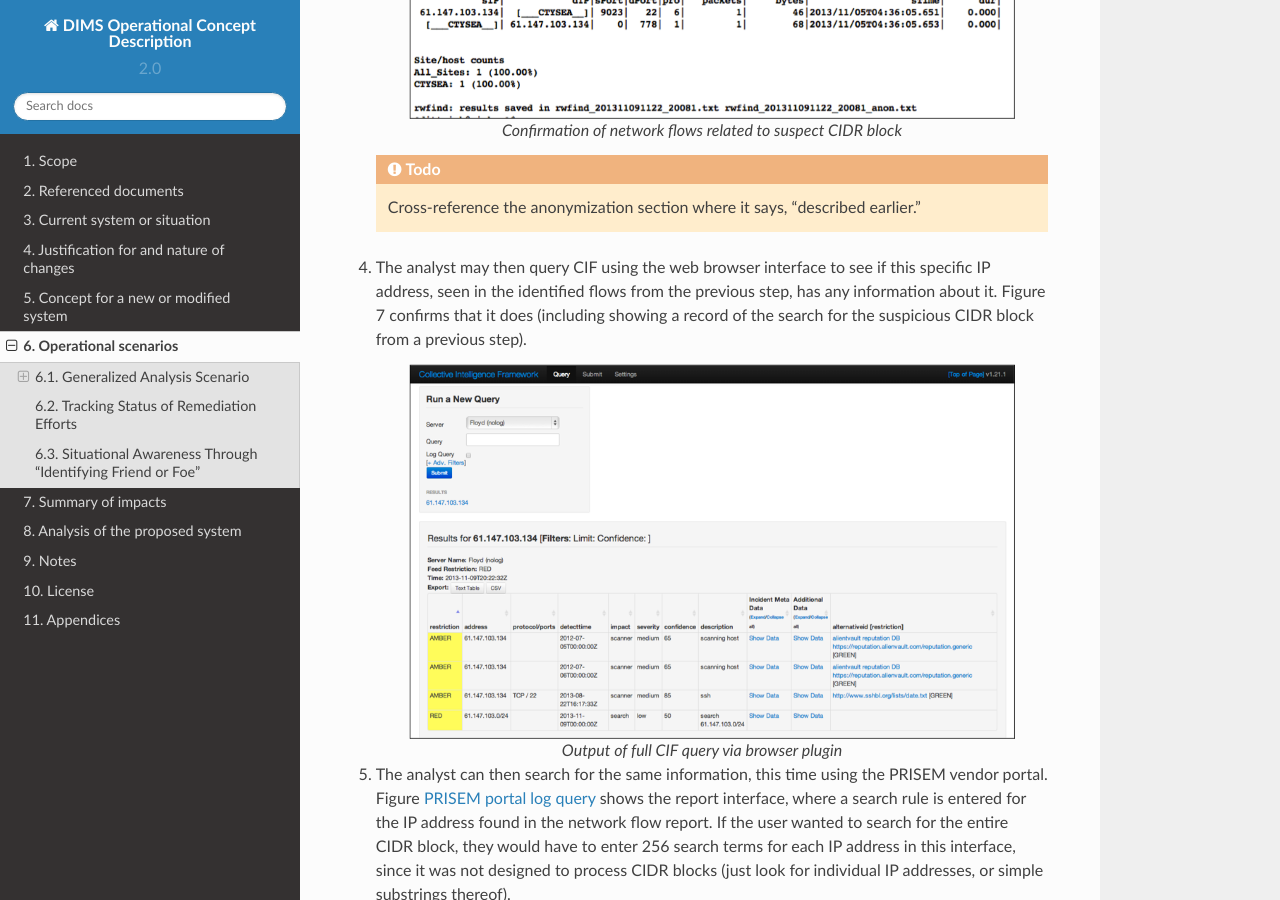
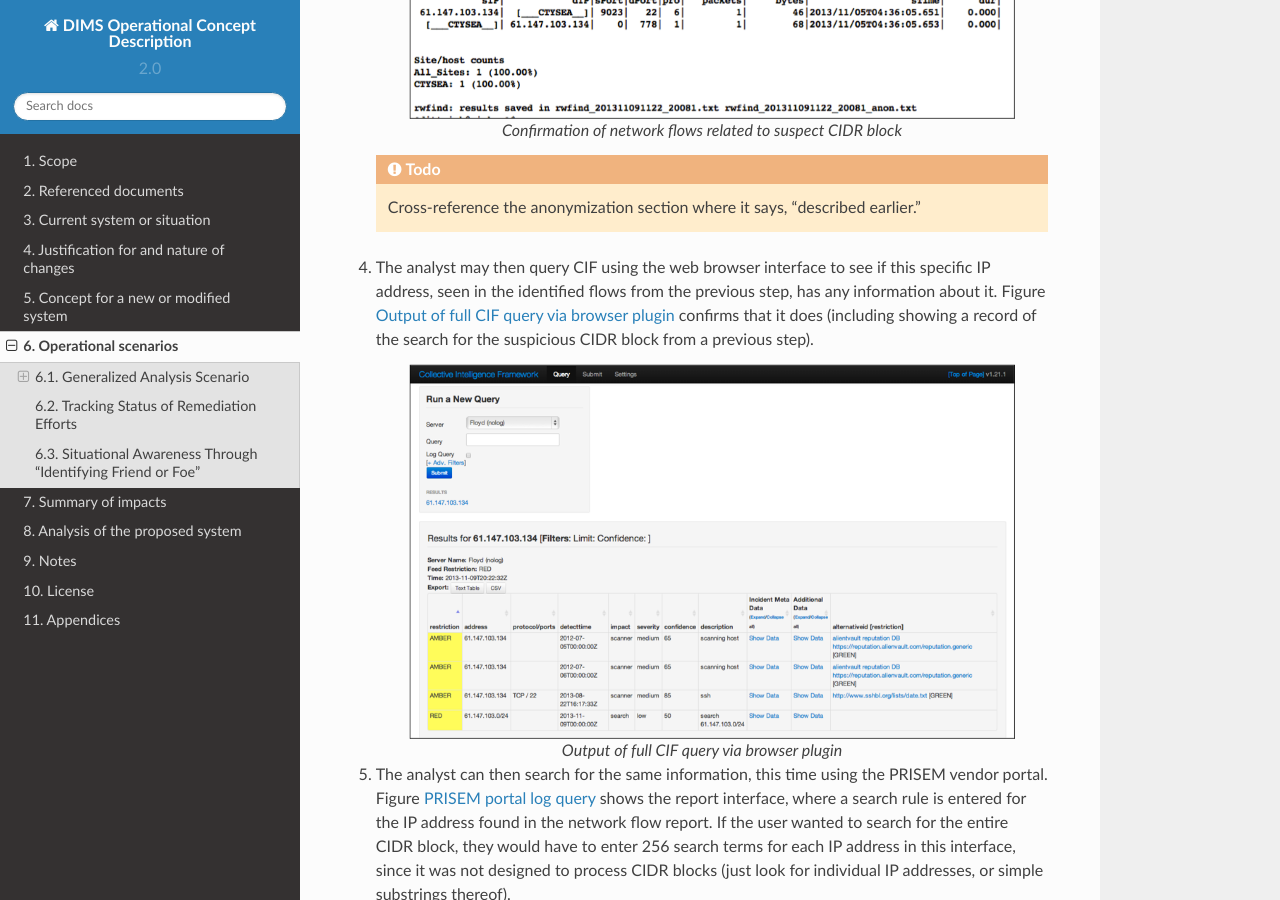
Before and after one commit to uw-dims/dims-ocd, a Sphinx documentation site: the page built from source/operationalscenarios.rst, in a window 1280 px wide and 900 px high, scrolled down 2176 px. Built offline with Sphinx 7.4.7 and the Read the Docs theme 2.0.0, drawn with Linux system fonts in a browser that asks for light colours; some of the changed text lies outside the part shown.

Commit message:
Fix unlinked figure references

```diff
--- a/source/operationalscenarios.rst
+++ b/source/operationalscenarios.rst
@@ -114,9 +114,9 @@
 
 #. The analyst may then query CIF using the web browser interface to see if
    this specific IP address, seen in the identified flows from the previous
-   step, has any information about it. Figure 7 confirms that it does
-   (including showing a record of the search for the suspicious CIDR block from
-   a previous step).
+   step, has any information about it. Figure :ref:`ciffulloutput` confirms
+   that it does (including showing a record of the search for the suspicious
+   CIDR block from a previous step).
 
    .. _ciffulloutput:
 
@@ -283,8 +277,12 @@
 
 .. todo::
 
-   Talk to Anderson Nascimento about getting a sentence or two about
-   the encrypted set comparison idea we have been talking about.
+    .. note::
+
+        Talk to Anderson Nascimento about getting a sentence or two about the
+        encrypted set comparison idea we have been talking about.
+
+    ..
 
 ..
 
```
Also changed, not shown: other parts of source/operationalscenarios.rst (+1 -7 lines).
